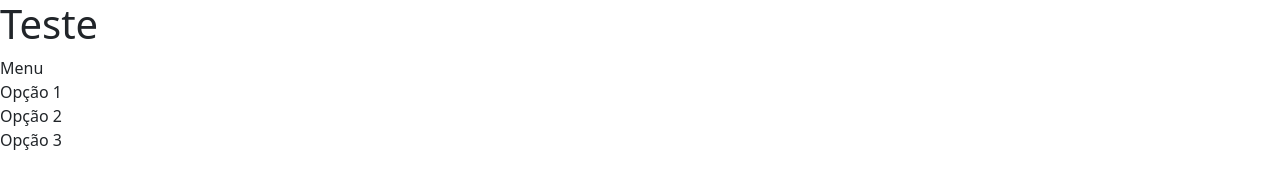
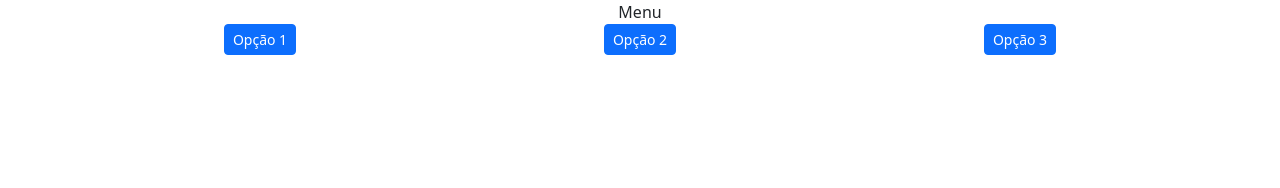
Before and after one commit to lucasfornari/lab, a website: page index.html in a window 1280 px wide. Drawn offline with nearby package versions, Linux system fonts and the light colour scheme.

Commit message:
feat:Add BootstrapCSS CDN. Add menu with 3 basic options

```diff
--- a/index.html
+++ b/index.html
@@ -1,19 +1,33 @@
 <!doctype html>
 <html lang="en">
-  <head>
+
+<head>
     <meta charset="utf-8">
     <meta name="viewport" content="width=device-width, initial-scale=1">
     <title>Lucas Fornari - Lab</title>
-    <link href="https://cdn.jsdelivr.net/npm/bootstrap@5.3.8/dist/css/bootstrap.min.css" rel="stylesheet" integrity="sha384-sRIl4kxILFvY47J16cr9ZwB07vP4J8+LH7qKQnuqkuIAvNWLzeN8tE5YBujZqJLB" crossorigin="anonymous">
-  </head>
-  <body>
-    <h1>Teste</h1>
-    <div class="div">Menu</div>
-    <div class="div">
-        <span class="div" src="menu/projeto1.html">Opção 1</span>
+    <link href="https://cdn.jsdelivr.net/npm/bootstrap@5.3.8/dist/css/bootstrap.min.css" rel="stylesheet"
+        integrity="sha384-sRIl4kxILFvY47J16cr9ZwB07vP4J8+LH7qKQnuqkuIAvNWLzeN8tE5YBujZqJLB" crossorigin="anonymous">
+</head>
+
+<body>
+    <div class="container text-center">
+        <div>Menu </div>
+        <div class="row">
+            <div class="col">
+                <a href="menu/projeto1.html" class="btn btn-primary btn-sm">Opção 1</a>
+            </div>
+            <div class="col">
+                <a href="menu/projeto2.html" class="btn btn-primary btn-sm">Opção 2</a>
+            </div>
+            <div class="col">
+                <a href="menu/projeto3.html" class="btn btn-primary btn-sm">Opção 3</a>
+            </div>
+        </div>
     </div>
-    <div class="div">Opção 2</div>
-    <div class="div">Opção 3</div>
-    <script src="https://cdn.jsdelivr.net/npm/bootstrap@5.3.8/dist/js/bootstrap.bundle.min.js" integrity="sha384-FKyoEForCGlyvwx9Hj09JcYn3nv7wiPVlz7YYwJrWVcXK/BmnVDxM+D2scQbITxI" crossorigin="anonymous"></script>
-  </body>
+
+    <script src="https://cdn.jsdelivr.net/npm/bootstrap@5.3.8/dist/js/bootstrap.bundle.min.js"
+        integrity="sha384-FKyoEForCGlyvwx9Hj09JcYn3nv7wiPVlz7YYwJrWVcXK/BmnVDxM+D2scQbITxI"
+        crossorigin="anonymous"></script>
+</body>
+
 </html>
```
Also changed, not shown: menu/projeto1.html (+1 -1 lines), menu/projeto2.html (added, +1 -0 lines), menu/projeto3.html (added, +1 -0 lines).
